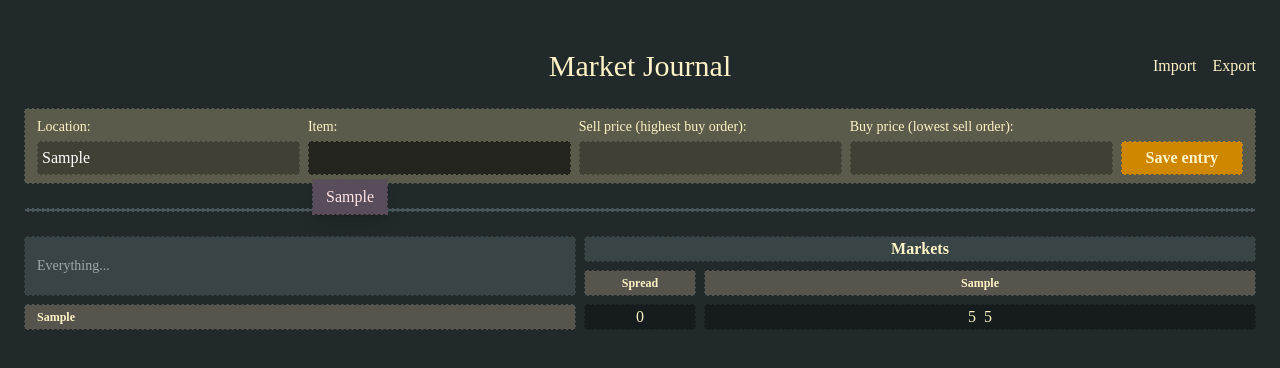
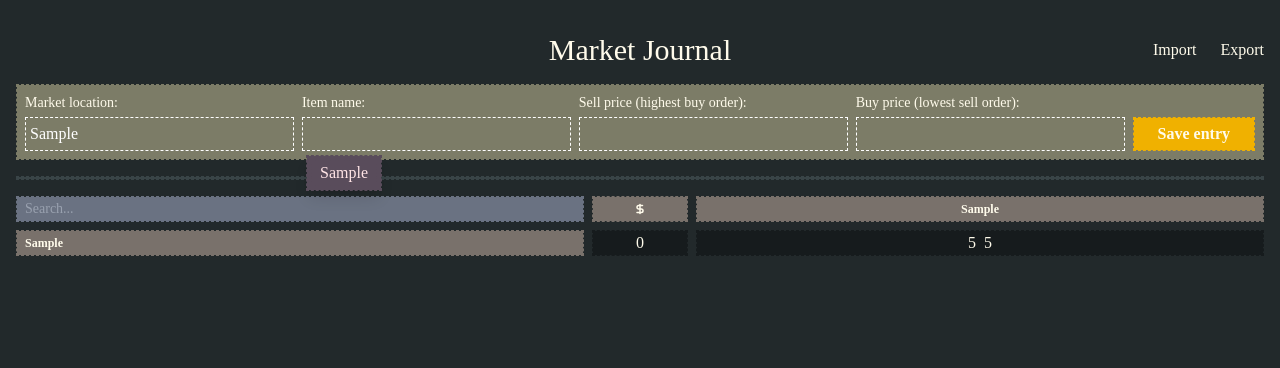
Before and after one commit to haggen/marketjournal, a React (Vite) app: page / in a window 1280 px wide. Both pictures are taken after typing "Sample", "Sample", "5", "5" into the empty fields and a click on the button "Save entry". Shown: the top 368 px of the page. Built offline with nearby package versions, Linux system fonts and the light colour scheme; a web font is replaced by a local one.

Commit message:
Checkpoint

```diff
--- a/src/components/App.tsx
+++ b/src/components/App.tsx
@@ -1,6 +1,5 @@
 import { useEffect, useMemo, useReducer, useRef, useState } from "react";
-import { CircleXIcon, SortDescIcon, XIcon } from "lucide-react";
-import { twMerge } from "tailwind-merge";
+import { DeleteIcon, DollarSignIcon, XIcon } from "lucide-react";
 import {
   addEntry,
   createEmptyData,
@@ -17,7 +16,6 @@ import {
 import { immutable } from "@/lib/immutable";
 import { Form, type FormHandle } from "@/components/Form";
 import { Header } from "@/components/Header";
-import { styles } from "@/lib/styles";
 import { Price } from "./Price";
 
 type Action =
@@ -74,11 +72,22 @@ export function App() {
       .filter((item) => matchItem(query, item))
       .sort((a, b) => {
         if (sortKey.length === 2) {
-          return (
-            (getLocalMarket(data, b, sortKey[1]).latest[sortKey[0]] -
-              getLocalMarket(data, a, sortKey[1]).latest[sortKey[0]]) *
-            (sortKey[0] === "ask" ? -1 : 1)
-          );
+          const latestA = getLocalMarket(data, a, sortKey[1]).latest[
+            sortKey[0]
+          ];
+          const latestB = getLocalMarket(data, b, sortKey[1]).latest[
+            sortKey[0]
+          ];
+
+          if (latestA === 0 && latestB !== 0) {
+            return 1;
+          }
+
+          if (latestB === 0 && latestA !== 0) {
+            return -1;
+          }
+
+          return (latestB - latestA) * (sortKey[0] === "ask" ? -1 : 1);
         }
 
         return getMarketSpread(data, b) - getMarketSpread(data, a);
@@ -140,13 +149,13 @@ export function App() {
   };
 
   return (
-    <main className="mx-auto flex flex-col gap-6 px-6 py-12">
+    <main className="mx-auto flex flex-col gap-4 px-4 py-8">
       <header className="grid grid-cols-3">
-        <h1 className="text-center text-3xl font-medium col-start-2">
+        <h1 className="col-start-2 text-center text-3xl font-medium">
           Market Journal
         </h1>
 
-        <div className="flex gap-4 items-center justify-end">
+        <div className="flex gap-6 items-center justify-end">
           <button
             className="hover:text-white active:opacity-50"
             onClick={() => handleImport()}
@@ -168,79 +177,43 @@ export function App() {
         lists={{ items: data.items, locations: data.locations }}
       />
 
-      <hr className="h-1 border border-mist-800 bg-mist-600 border-dashed" />
+      <hr className="h-1 tear-off-mist-700" />
 
       <div className="-m-2">
-        <table className="table-fixed border-separate w-full border-spacing-2">
-          <col />
-          <col className="w-28" />
-          <col />
+        <table className="table-fixed border-separate w-full border-spacing-2 cursor-default">
+          <colgroup>
+            <col />
+            <col className="w-24" />
+            <col />
+          </colgroup>
           <thead>
             <tr>
-              <th
-                className={twMerge(
-                  styles.th,
-                  "font-normal border-mist-800 bg-mist-700",
-                )}
-                rowSpan={2}
-              >
-                <div className="flex items-center gap-1">
+              <th className="px-2 font-normal tear-off-gray-500">
+                <div className="flex items-center gap-2">
                   <input
                     type="search"
-                    placeholder="Everything..."
+                    placeholder="Search..."
                     value={query}
                     onChange={(event) => setQuery(event.target.value)}
-                    className="min-w-0 text-sm placeholder:text-mist-400 focus-within:outline-none"
+                    className="min-w-0 text-sm placeholder:text-gray-400 focus-within:outline-none"
                   />
                   {query !== "" ? (
                     <button onClick={() => setQuery("")}>
-                      <CircleXIcon size={16} />
+                      <DeleteIcon strokeWidth={3} size={12} />
                     </button>
                   ) : null}
                 </div>
               </th>
-              <th
-                className={twMerge(styles.th, "border-mist-800 bg-mist-700")}
-                colSpan={Math.max(1, data.locations.length) + 1}
-              >
-                Markets
-              </th>
-            </tr>
-            <tr>
-              <th
-                className={twMerge(
-                  styles.th,
-                  "border-mist-800 bg-stone-600 group",
-                )}
-              >
-                <Header
-                  justify="center"
-                  trailing={
-                    <button
-                      key={1}
-                      type="button"
-                      onClick={() => handleSort("spread")}
-                    >
-                      <SortDescIcon strokeWidth={2} size={12} />
-                    </button>
-                  }
-                >
-                  Spread
-                </Header>
+
+              <th className="px-2 tear-off-stone-500">
+                <DollarSignIcon strokeWidth={3} size={12} className="mx-auto" />
               </th>
               {data.locations.map((location) => (
-                <th
-                  className={twMerge(
-                    styles.th,
-                    "border-mist-800 bg-stone-600 group",
-                  )}
-                  key={location}
-                >
+                <th className="px-2 tear-off-stone-500 group" key={location}>
                   <Header
                     justify="center"
-                    trailing={[
+                    trailing={
                       <button
-                        key={0}
                         type="button"
                         onClick={() =>
                           dispatch({
@@ -250,22 +223,8 @@ export function App() {
                         }
                       >
                         <XIcon strokeWidth={4} size={12} />
-                      </button>,
-                      <button
-                        key={1}
-                        type="button"
-                        className={
-                          sortKey[1] === location
-                            ? sortKey[0] === "bid"
-                              ? "text-red-500"
-                              : "text-lime-500"
-                            : ""
-                        }
-                        onClick={() => handleSort(location)}
-                      >
-                        <SortDescIcon strokeWidth={2} size={12} />
-                      </button>,
-                    ]}
+                      </button>
+                    }
                   >
                     {location}
                   </Header>
@@ -275,13 +234,8 @@ export function App() {
           </thead>
           <tbody>
             {items.map((item) => (
-              <tr key={item} className="group/row hover:text-white">
-                <th
-                  className={twMerge(
-                    styles.th,
-                    "text-left group border-mist-800 bg-stone-600 group-hover/row:bg-gray-600",
-                  )}
-                >
+              <tr key={item} className="group hover:text-white">
+                <th className="px-2 text-left group tear-off-stone-500 group-hover:tear-off-mauve-500">
                   <Header
                     justify="start"
                     trailing={
@@ -298,16 +252,12 @@ export function App() {
                     {item}
                   </Header>
                 </th>
-                <td
-                  className={twMerge(
-                    styles.td,
-                    "text-center border-mist-800 bg-mist-900 group-hover/row:bg-gray-600/30 hover:bg-gray-600/60",
-                  )}
-                >
+                <td className="text-center tear-off-mist-900 group-hover:tear-off-mauve-700 hover:tear-off-mauve-700">
                   {getMarketSpread(data, item)}
                 </td>
                 {data.locations.map((location) => (
                   <Price
+                    className="text-center tear-off-mist-900 group-hover:tear-off-mauve-700 hover:tear-off-mauve-700"
                     key={`${item}-${location}`}
                     data={data}
                     item={item}
--- a/src/components/Autocomplete.tsx
+++ b/src/components/Autocomplete.tsx
@@ -9,14 +9,6 @@ import {
 } from "react";
 import { useFloating } from "@floating-ui/react";
 import { twMerge } from "tailwind-merge";
-
-const styles = {
-  floating:
-    "m-1 bg-mauve-600 bg-clip-padding border border-dashed border-mauve-600 shadow-lg",
-  listbox: "p-1 overflow-y-auto overscroll-contain scroll-py-1 max-h-62",
-  option:
-    "px-2 cursor-default text-rose-100 border border-dashed border-mauve-600 data-highlighted:bg-mauve-700 data-highlighted:text-white",
-};
 
 export function Autocomplete({
   data,
@@ -116,14 +108,17 @@ export function Autocomplete({
 
       <div
         ref={refs.setFloating}
-        className={twMerge(styles.floating, open ? "" : "hidden")}
+        className={twMerge(
+          "m-1 tear-off-mauve-600 shadow-lg",
+          open ? "" : "hidden",
+        )}
         style={floatingStyles}
       >
         <div
           ref={listRef}
           tabIndex={-1}
           role="listbox"
-          className={styles.listbox}
+          className="p-1 overflow-y-auto overscroll-contain scroll-py-1 max-h-62"
           onMouseLeave={() => {
             lastMousePositionRef.current = null;
           }}
@@ -132,7 +127,7 @@ export function Autocomplete({
             <div
               key={option}
               role="option"
-              className={styles.option}
+              className="px-2 cursor-default text-rose-100 border border-dashed border-mauve-600 data-highlighted:bg-mauve-700 data-highlighted:text-white"
               onMouseMove={() => setSelected(index)}
               onMouseDown={() => handleConfirm(option)}
               data-highlighted={selected === index || undefined}
--- a/src/components/Form.tsx
+++ b/src/components/Form.tsx
@@ -38,8 +38,9 @@ export function Form({
           setFormValue(formRef.current, "bid", entry.price.bid.toString());
           setFormValue(formRef.current, "ask", entry.price.ask.toString());
 
+          getFormElement(formRef.current, "bid").select();
+
           formRef.current.scrollIntoView();
-          getFormElement(formRef.current, "bid").select();
         }
       },
     }),
@@ -73,12 +74,12 @@ export function Form({
   };
 
   return (
-    <form ref={formRef} onSubmit={handleSubmit}>
-      <fieldset className="flex gap-2 justify-center px-3 py-2 bg-olive-600 border border-dashed border-mist-800 items-end">
+    <form ref={formRef} onSubmit={handleSubmit} className="scroll-m-2">
+      <fieldset className="flex gap-2 justify-center p-2 tear-off-olive-500 items-end">
         <label className="flex-1 flex flex-col gap-1">
-          <span className="font-medium text-sm">Location:</span>
+          <span className="font-medium text-sm">Market location:</span>
           <Autocomplete
-            className={twMerge(styles.input, "flex-1 border-olive-600")}
+            className="flex-1 p-1 text-white tear-off-black/30 focus-within:tear-off-black/60 focus-within:outline-none"
             type="text"
             name="location"
             required
@@ -87,9 +88,9 @@ export function Form({
         </label>
 
         <label className="flex-1 flex flex-col gap-1">
-          <span className="font-medium text-sm">Item:</span>
+          <span className="font-medium text-sm">Item name:</span>
           <Autocomplete
-            className={twMerge(styles.input, "flex-1 border-olive-600")}
+            className="flex-1 p-1 text-white tear-off-black/30 focus-within:tear-off-black/60 focus-within:outline-none"
             type="text"
             name="item"
             required
@@ -103,29 +104,31 @@ export function Form({
             Sell price (highest buy order):
           </span>
           <input
-            className={twMerge(styles.input, "flex-1 border-olive-600")}
+            className="flex-1 p-1 text-white tear-off-black/30 focus-within:tear-off-black/60 focus-within:outline-none"
             type="number"
             name="bid"
             required
             min="1"
           />
         </label>
+
         <label className="flex-1 flex flex-col gap-1">
           <span className="font-medium text-sm">
             Buy price (lowest sell order):
           </span>
           <input
-            className={twMerge(styles.input, "flex-1 border-olive-600")}
+            className="flex-1 p-1 text-white tear-off-black/30 focus-within:tear-off-black/60 focus-within:outline-none"
             type="number"
             name="ask"
             required
             min="1"
           />
         </label>
+
         <button
           key={submittedAt}
           type="submit"
-          className={twMerge(styles.button, "border-olive-600")}
+          className="px-6 py-1 font-bold font-sm tear-off-yellow-500 hover:tear-off-yellow-400 hover:text-white active:opacity-50 animate-blink"
         >
           Save entry
         </button>
--- a/src/components/Header.tsx
+++ b/src/components/Header.tsx
@@ -30,7 +30,7 @@ export function Header({
 
       <div
         className={twMerge(
-          "flex gap-1 justify-self-start not-group-hover:invisible text-neutral-300 *:hover:text-white *:active:opacity-50",
+          "flex gap-2 justify-self-start not-group-hover:invisible text-stone-400 *:hover:text-white *:active:opacity-50",
           justify === "start" ? "" : "col-start-3",
         )}
       >
--- a/src/components/Price.tsx
+++ b/src/components/Price.tsx
@@ -5,15 +5,15 @@ import {
   type Price,
 } from "@/lib/data";
 import { fmt } from "@/lib/fmt";
-import { styles } from "@/lib/styles";
-import { twMerge } from "tailwind-merge";
 
 export function Price({
+  className,
   data,
   item,
   location,
   onPrefill,
 }: {
+  className?: string;
   data: Data;
   item: string;
   location: string;
@@ -59,10 +59,7 @@ export function Price({
 
   return (
     <td
-      className={twMerge(
-        styles.td,
-        "text-center border-mist-800 bg-mist-900 group-hover/row:bg-gray-600/30 hover:bg-gray-600/60",
-      )}
+      className={className}
       key={`${location}-${item}`}
       onClick={() => onPrefill(location, item, local?.latest)}
     >
--- a/src/lib/styles.ts
+++ b/src/lib/styles.ts
@@ -1,8 +1,8 @@
 export const styles = {
-  th: "px-3 border border-dashed",
-  td: "border border-dashed",
+  th: "px-3",
+  td: "",
   input:
     "px-1 py-1 text-white bg-black/30 border border-dashed focus-within:outline-none focus-within:bg-black/60",
   button:
-    "px-6 py-1 font-bold font-sm bg-yellow-600 border border-dashed hover:bg-yellow-500 hover:text-white active:opacity-50 animate-blink",
+    "px-6 py-1 font-bold font-sm tear-off-yellow-600 hover:tear-off-yellow-500 hover:text-white active:opacity-50 animate-blink",
 };
--- a/src/style.css
+++ b/src/style.css
@@ -17,7 +17,7 @@
 
 @layer base {
     :root {
-    @apply bg-mist-800 text-amber-100 font-serif;
+        @apply bg-mist-800 text-amber-50 font-serif;
     }
 
     input::-webkit-search-cancel-button {
@@ -28,3 +28,13 @@
         display: none;
     }
 }
+
+@utility tear-off-* {
+    background-clip: padding-box;
+    background-color: --value(--color-*);
+    background-color: --alpha(--value(--color-*) / --modifier(integer) %);
+    border-width: 1px;
+    border-style: dashed;
+    border-color: --value(--color-*);
+    border-color: --alpha(--value(--color-*) / --modifier(integer) %);
+}
```
Lines whose indentation alone changed are shown as unchanged.
